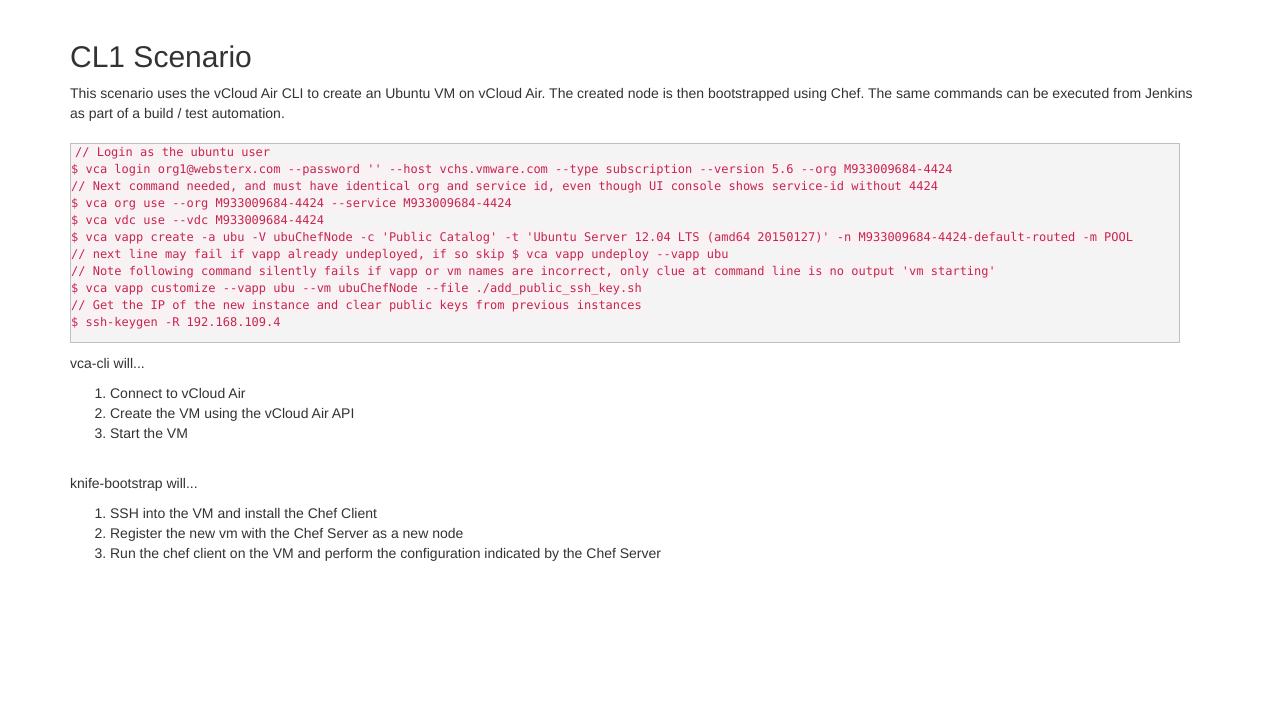
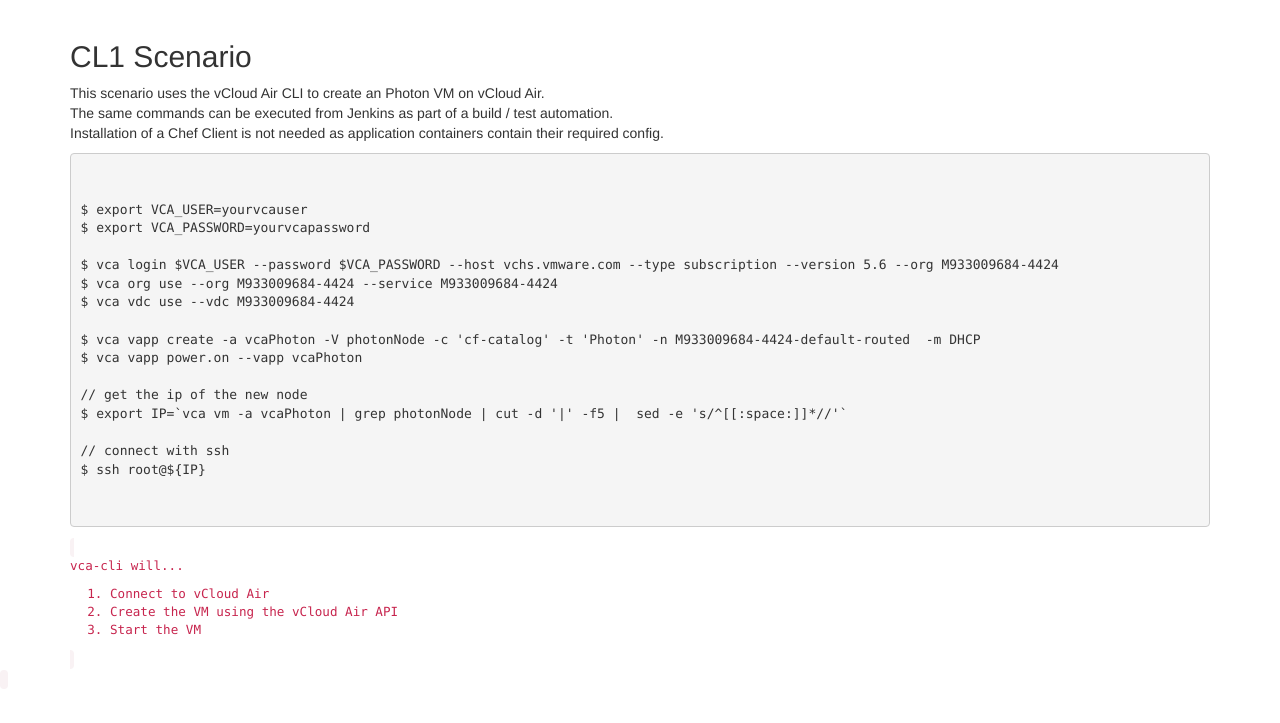
Before and after one commit to rdbwebster/vcadevops, a Flask app: page /cl1/ in a window 1280 px wide. Shown: the part 77-800 px from the top of the page. Run offline with Flask 2, Linux system fonts and the light colour scheme; some libraries are stand-ins or nearby versions.

Commit message:
updated cli example

```diff
--- a/flask/app/templates/cl1.html
+++ b/flask/app/templates/cl1.html
@@ -11,60 +11,36 @@
 
 <p>
 
-This scenario uses the vCloud Air CLI to create an Ubuntu VM on vCloud Air.
-The created node is then bootstrapped using Chef.
+This scenario uses the vCloud Air CLI to create an Photon VM on vCloud Air.
+<br>
 
 The same commands can be executed from Jenkins as part of a build / test automation.
+<br>
+
+Installation of a Chef Client is not needed as application containers contain their required config.
 
 </p>
 
- <div style="border: 1px solid silver; font-size: 10pt; margin: 20px 0px 10px; overflow: auto; width: 97.38%; cursor: text; direction: ltr; max-height: 200px; line-height: 12pt; font-family: 'Courier New',courier,monospace; height: 210px; background-color: #f4f4f4; text-align: left;" id="codeSnippetWrapper">
+<div class="highlight"><pre><code class="language-text" data-lang="text">
 
-<code>
-// Login as the ubuntu user <br>
+$ export VCA_USER=yourvcauser
+$ export VCA_PASSWORD=yourvcapassword
+
+$ vca login $VCA_USER --password $VCA_PASSWORD --host vchs.vmware.com --type subscription --version 5.6 --org M933009684-4424
+$ vca org use --org M933009684-4424 --service M933009684-4424
+$ vca vdc use --vdc M933009684-4424
+
+$ vca vapp create -a vcaPhoton -V photonNode -c 'cf-catalog' -t 'Photon' -n M933009684-4424-default-routed  -m DHCP
+$ vca vapp power.on --vapp vcaPhoton
+
+// get the ip of the new node
+$ export IP=`vca vm -a vcaPhoton | grep photonNode | cut -d '|' -f5 |  sed -e 's/^[[:space:]]*//'`
+
+// connect with ssh
+$ ssh root@${IP}
 
 
-
-
-$ vca login org1@websterx.com --password '' --host vchs.vmware.com --type subscription --version 5.6 --org M933009684-4424
-
-<br>
-// Next command needed, and must have identical org and service id, even though UI console shows service-id without 4424
-<br>
-$ vca org use --org M933009684-4424 --service M933009684-4424
-<br>
-$ vca vdc use --vdc M933009684-4424
-
-<br>
-$ vca vapp create -a ubu -V ubuChefNode -c 'Public Catalog' -t 'Ubuntu Server 12.04 LTS (amd64 20150127)' -n M933009684-4424-default-routed -m POOL
-
-<br>
-// next line may fail if vapp already undeployed, if so skip
-$ vca vapp undeploy --vapp ubu
-
-<br>
-// Note following command silently fails if vapp or vm names are incorrect, only clue at command line is no output 'vm starting'
-
-<br>
-$ vca vapp customize --vapp ubu --vm ubuChefNode --file ./add_public_ssh_key.sh
-
-<br>
-// Get the IP of the new instance and clear public keys from previous instances
-<br>
-$ ssh-keygen -R 192.168.109.4
-<br>
-
-<br>
-$ knife bootstrap 192.168.109.4 -x ubuntu --sudo
-
-<br>
-// See that the node is now a registerd client of the Chef Server
-<br>
-$ knife client list
-
-</code>
 </div>
-<div>
 
 
 <p> vca-cli will... </p>
@@ -75,13 +51,6 @@
 <li> Start the VM  </li>
 </ol>
 
-<br>
-<p> knife-bootstrap will... </p>
-<ol type="1">
-<li> SSH into the VM and install the Chef Client </li>
-<li> Register the new vm with the Chef Server as a new node </li>
-<li> Run the chef client on the VM and perform the configuration indicated by the Chef Server </li>
-</ol>
 </div>
 
 </code>
--- a/flask/app/templates/index.html
+++ b/flask/app/templates/index.html
@@ -55,7 +55,7 @@
       <tr class='clickableRow' href='{{ url_for('cl1') }}'>
         <td>CL1</td>
         <td>vCloud Air CLI Example</td>
-        <td>Create a VM on vCloud Air using vCloud Air CLI</td>
+        <td>Create a Photon VM on vCloud Air using vCloud Air CLI</td>
       </tr>
       <tr class='clickableRow' href='{{ url_for('sp1') }}'>
         <td>SP1</td>
```
Also changed, not shown: flask/app/templates/sp1.html (+21 -5 lines).
